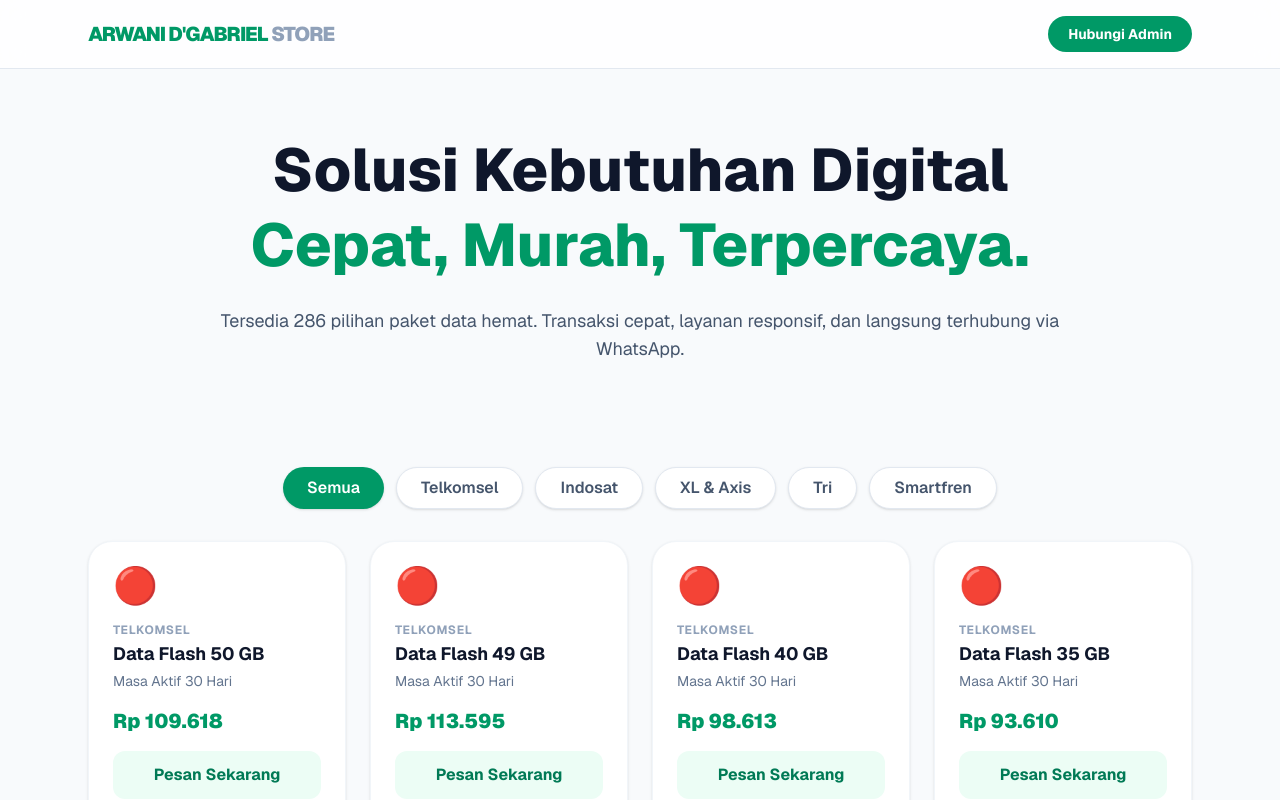
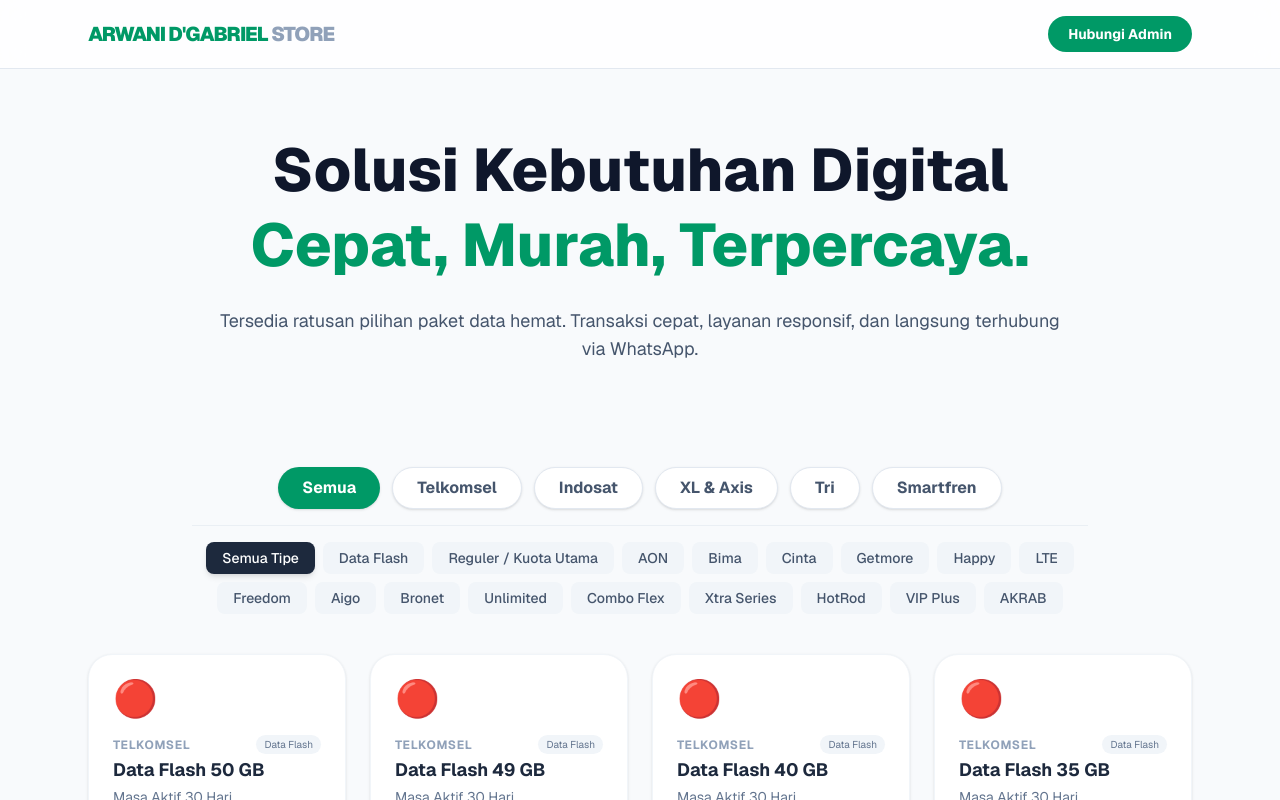
Before and after one commit to NovemStellaeL9/arwani-store, a Next.js app: page / in a window 1280 px wide. Shown: the top 800 px of the page. Built offline with nearby package versions, Linux system fonts and the light colour scheme.

Commit message:
Update sub-kategori paket

```diff
--- a/app/page.tsx
+++ b/app/page.tsx
@@ -296,7 +296,33 @@
 
 export default function LandingPage() {
   const whatsappNumber = "6285967096912";
+
+  // State untuk menyimpan pilihan pengguna
   const [activeCategory, setActiveCategory] = useState("Semua");
+  const [activeType, setActiveType] = useState("Semua Tipe");
+
+  // FUNGSI CERDAS: Membaca nama produk dan memisahkannya ke sub-kategori
+  const getPackageType = (name: string) => {
+    const n = name.toLowerCase();
+    if (n.includes('akrab')) return 'AKRAB';
+    if (n.includes('flex')) return 'Combo Flex';
+    if (n.includes('bronet')) return 'Bronet';
+    if (n.includes('aigo')) return 'Aigo';
+    if (n.includes('owsem')) return 'Owsem';
+    if (n.includes('xtra')) return 'Xtra Series';
+    if (n.includes('hotrod')) return 'HotRod';
+    if (n.includes('vip')) return 'VIP Plus';
+    if (n.includes('freedom')) return 'Freedom';
+    if (n.includes('flash')) return 'Data Flash';
+    if (n.includes('happy')) return 'Happy';
+    if (n.includes('aon')) return 'AON';
+    if (n.includes('unlimited')) return 'Unlimited';
+    if (n.includes('lte')) return 'LTE';
+    if (n.includes('getmore')) return 'Getmore';
+    if (n.includes('bima')) return 'Bima';
+    if (n.includes('cinta')) return 'Cinta';
+    return 'Reguler / Kuota Utama';
+  };
 
   const getWaLink = (productName: string, productPrice?: string) => {
     const priceText = productPrice ? ` dengan harga ${productPrice}` : "";
@@ -304,9 +330,24 @@
     return `https://wa.me/${whatsappNumber}?text=${encodeURIComponent(message)}`;
   };
 
-  const filteredProducts = activeCategory === "Semua"
+  // Tahap 1: Saring berdasarkan Provider (Kategori Utama)
+  const providerProducts = activeCategory === "Semua"
     ? products
     : products.filter(item => item.category === activeCategory);
+
+  // Cari tahu ada "Jenis Paket" apa saja di provider yang sedang dipilih
+  const availableTypes = ["Semua Tipe", ...Array.from(new Set(providerProducts.map(p => getPackageType(p.name))))];
+
+  // Tahap 2: Saring berdasarkan Jenis Paket (Sub-Kategori)
+  const finalProducts = activeType === "Semua Tipe"
+    ? providerProducts
+    : providerProducts.filter(p => getPackageType(p.name) === activeType);
+
+  // Jika tombol provider diklik, kembalikan sub-kategori ke "Semua Tipe"
+  const handleCategoryClick = (category: string) => {
+    setActiveCategory(category);
+    setActiveType("Semua Tipe");
+  };
 
   return (
     <div className="min-h-screen bg-slate-50 text-slate-900 font-sans">
@@ -331,18 +372,20 @@
           Solusi Kebutuhan Digital <br/> <span className="text-emerald-600">Cepat, Murah, Terpercaya.</span>
         </h2>
         <p className="text-lg text-slate-600 mb-10">
-          Tersedia 286 pilihan paket data hemat. Transaksi cepat, layanan responsif, dan langsung terhubung via WhatsApp.
+          Tersedia ratusan pilihan paket data hemat. Transaksi cepat, layanan responsif, dan langsung terhubung via WhatsApp.
         </p>
       </section>
 
-      {/* Kategori Filter */}
-      <section className="max-w-6xl mx-auto px-6 mb-8">
-        <div className="flex flex-wrap justify-center gap-3">
+      {/* SISTEM FILTER: Utama & Sub-Kategori */}
+      <section className="max-w-6xl mx-auto px-6 mb-10">
+
+        {/* Tombol Provider Utama */}
+        <div className="flex flex-wrap justify-center gap-3 mb-4">
           {categories.map(category => (
             <button
               key={category}
-              onClick={() => setActiveCategory(category)}
-              className={`px-6 py-2 rounded-full font-semibold transition shadow-sm ${
+              onClick={() => handleCategoryClick(category)}
+              className={`px-6 py-2 rounded-full font-bold transition shadow-sm ${
                 activeCategory === category
                   ? "bg-emerald-600 text-white"
                   : "bg-white text-slate-600 border border-slate-200 hover:bg-emerald-50 hover:text-emerald-700"
@@ -352,17 +395,40 @@
             </button>
           ))}
         </div>
+
+        {/* Tombol Sub-Kategori (Jenis Paket) - Hanya Muncul Jika Ada Tipe Spesifik */}
+        {availableTypes.length > 2 && (
+          <div className="flex flex-wrap justify-center gap-2 pt-4 border-t border-slate-200/60 max-w-4xl mx-auto">
+            {availableTypes.map(type => (
+              <button
+                key={type}
+                onClick={() => setActiveType(type)}
+                className={`px-4 py-1.5 rounded-lg text-sm font-medium transition ${
+                  activeType === type
+                    ? "bg-slate-800 text-white shadow-md"
+                    : "bg-slate-100 text-slate-600 hover:bg-slate-200"
+                }`}
+              >
+                {type}
+              </button>
+            ))}
+          </div>
+        )}
+
       </section>
 
       {/* Product Grid */}
       <section id="produk" className="max-w-6xl mx-auto px-6 pb-20">
         <div className="grid grid-cols-1 md:grid-cols-3 lg:grid-cols-4 gap-6">
-          {filteredProducts.map((item) => (
+          {finalProducts.map((item) => (
             <div key={item.id} className="bg-white p-6 rounded-3xl border border-slate-100 shadow-sm hover:shadow-xl hover:border-emerald-200 transition group flex flex-col justify-between">
               <div>
                 <div className="text-4xl mb-4">{item.icon}</div>
-                <div className="text-xs font-bold text-slate-400 uppercase tracking-wider mb-1">{item.category}</div>
-                <h3 className="text-lg font-bold mb-1 leading-snug">{item.name}</h3>
+                <div className="flex justify-between items-center mb-1">
+                  <div className="text-xs font-bold text-slate-400 uppercase tracking-wider">{item.category}</div>
+                  <div className="text-[10px] bg-slate-100 text-slate-500 px-2 py-0.5 rounded-full">{getPackageType(item.name)}</div>
+                </div>
+                <h3 className="text-lg font-bold mb-1 leading-snug text-slate-800">{item.name}</h3>
                 <p className="text-slate-500 text-sm mb-4">{item.desc}</p>
               </div>
               <div>
@@ -381,9 +447,9 @@
         </div>
 
         {/* Tampilan jika produk kosong */}
-        {filteredProducts.length === 0 && (
-          <div className="text-center py-10 text-slate-400">
-            Belum ada produk di kategori ini.
+        {finalProducts.length === 0 && (
+          <div className="text-center py-12 bg-white rounded-3xl border border-slate-100">
+            <p className="text-slate-400 text-lg">Maaf, tidak ada produk untuk tipe paket ini.</p>
           </div>
         )}
       </section>
```
